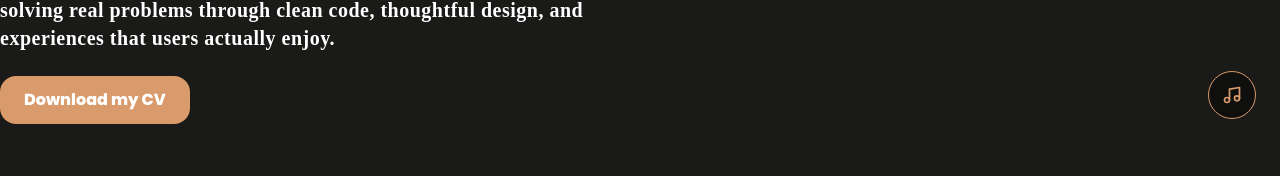
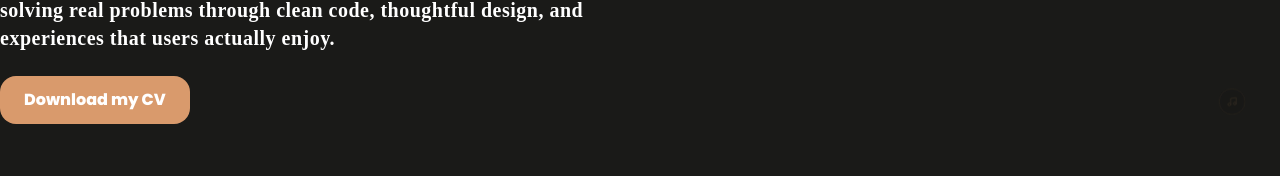
Before and after one commit to Jaymi-01/portfolio-3.0.1, a React (Vite) app: page / in a window 1280 px wide. Shown: the part 537-713 px from the top of the page. Built offline with nearby package versions, Linux system fonts and the light colour scheme; a web font is replaced by a local one.

Commit message:
feat: enhance MusicPlayer with shake animation and interaction handling

```diff
--- a/src/components/MusicPlayer.tsx
+++ b/src/components/MusicPlayer.tsx
@@ -4,16 +4,28 @@ import { motion } from 'framer-motion';
 
 const MusicPlayer = () => {
   const [isPlaying, setIsPlaying] = useState(false);
-  const [bottomOffset, setBottomOffset] = useState(24); // Default bottom-6 (24px)
+  const [hasInteracted, setHasInteracted] = useState(false);
+  const [bottomOffset, setBottomOffset] = useState(24);
+  const [shakeTrigger, setShakeTrigger] = useState(0); // Used to re-trigger animation
   const audioRef = useRef<HTMLAudioElement>(null);
+
+  // Trigger shake every 2 seconds if not interacted
+  useEffect(() => {
+    if (hasInteracted) return;
+
+    const interval = setInterval(() => {
+      setShakeTrigger(prev => prev + 1);
+    }, 2000);
+
+    return () => clearInterval(interval);
+  }, [hasInteracted]);
 
   useEffect(() => {
     const handleScroll = () => {
       const scrollHeight = document.documentElement.scrollHeight;
       const scrollPosition = window.innerHeight + window.scrollY;
-      const footerHeight = 120; // Estimated height of your footer
+      const footerHeight = 120;
 
-      // If we are close to the bottom, start pushing the button up
       if (scrollHeight - scrollPosition < footerHeight) {
         const newOffset = footerHeight - (scrollHeight - scrollPosition) + 24;
         setBottomOffset(newOffset);
@@ -28,7 +40,7 @@ const MusicPlayer = () => {
 
   useEffect(() => {
     if (audioRef.current) {
-      audioRef.current.volume = 0.2; // Set volume to 20%
+      audioRef.current.volume = 0.2;
     }
 
     const handleVisibilityChange = () => {
@@ -36,7 +48,7 @@ const MusicPlayer = () => {
         if (audioRef.current) {
           audioRef.current.pause();
         }
-        setIsPlaying(false); // Reset state so it doesn't resume automatically
+        setIsPlaying(false);
       }
     };
 
@@ -47,6 +59,8 @@ const MusicPlayer = () => {
   }, [isPlaying]);
 
   const togglePlay = () => {
+    if (!hasInteracted) setHasInteracted(true);
+
     if (audioRef.current) {
       if (isPlaying) {
         audioRef.current.pause();
@@ -55,12 +69,9 @@ const MusicPlayer = () => {
 
         if (playPromise !== undefined) {
           playPromise
-            .then(() => {
-              // Automatic playback started!
-            })
+            .then(() => {})
             .catch((error) => {
               console.error("Audio playback failed:", error);
-              // Auto-pause if playback fails (e.g. browser policy)
               setIsPlaying(false);
             });
         }
@@ -76,6 +87,14 @@ const MusicPlayer = () => {
     >
       <audio ref={audioRef} src="/jazz.mp3" loop />
 
+      {/* Wrapper for the shake animation to separate it from button interactions */}
+      <motion.div
+        animate={!hasInteracted ? {
+          y: [0, -10, 10, -10, 10, 0],
+        } : {}}
+        transition={{ duration: 0.5, ease: "easeInOut" }}
+        key={shakeTrigger} // Key change forces re-render/animation
+      >
         <motion.button
           onClick={togglePlay}
           initial={{ opacity: 0, scale: 0.5 }}
@@ -92,11 +111,11 @@ const MusicPlayer = () => {
         >
           {isPlaying ? <Pause size={20} /> : <Music size={20} />}
 
-        {/* Pulsing effect when playing */}
           {isPlaying && (
             <span className="absolute inline-flex h-full w-full rounded-full bg-primary opacity-30 animate-ping"></span>
           )}
         </motion.button>
+      </motion.div>
     </div>
   );
 };
```
Lines whose indentation alone changed are shown as unchanged.
